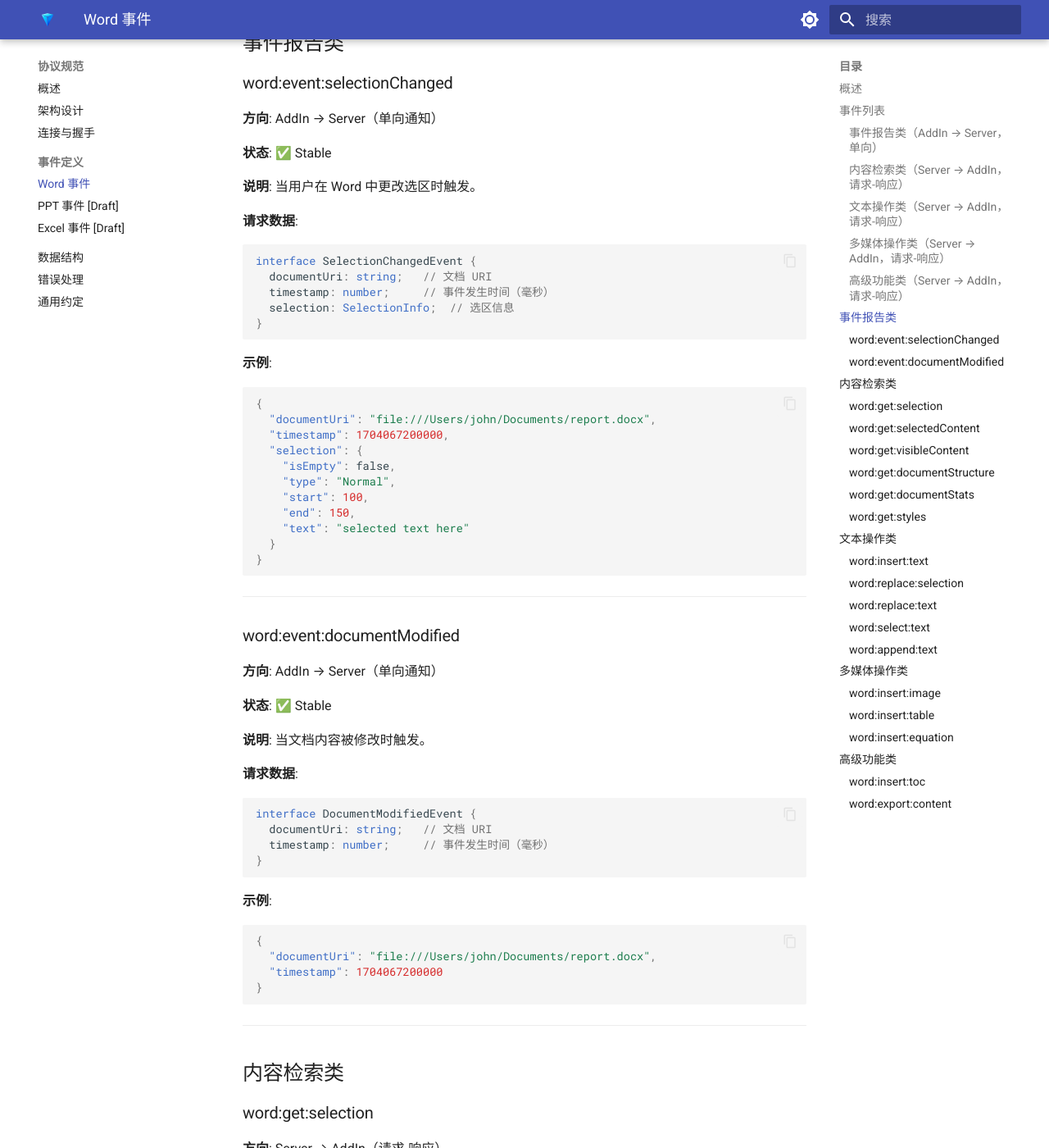
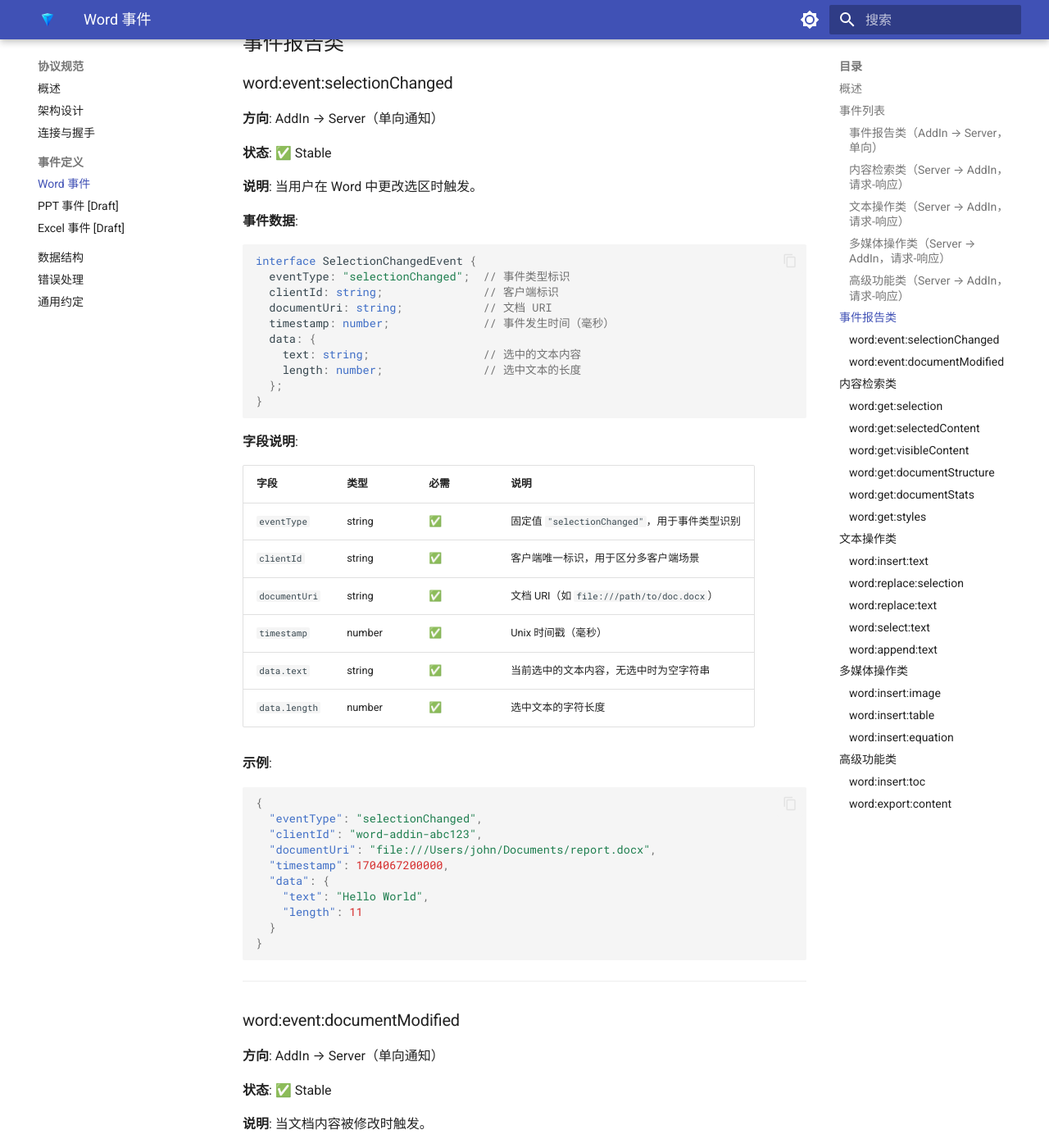
Before and after one commit to A2C-SMCP/oasp-protocol, an MkDocs documentation site: the page built from docs/specification/events-word.md, in a window 1280 px wide and 1400 px high, scrolled down 1913 px. Shown: the whole window at 82% size. Built offline with MkDocs 1.6.1 and Material for MkDocs 9.7.7, drawn with Linux system fonts in a browser that asks for light colours; the version menu is left out.

Commit message:
Update word:event:selectionChanged protocol spec
- Add eventType and clientId fields
- Replace selection object with simplified data structure
- Remove unused fields (isEmpty, type, start, end)
- Add data.text and data.length fields

Co-Authored-By: Claude Opus 4.5 <noreply@anthropic.com>

````diff
--- a/docs/specification/events-word.md
+++ b/docs/specification/events-word.md
@@ -61,28 +61,43 @@
 
 **说明**: 当用户在 Word 中更改选区时触发。
 
-**请求数据**:
+**事件数据**:
 
 ```typescript
 interface SelectionChangedEvent {
-  documentUri: string;   // 文档 URI
-  timestamp: number;     // 事件发生时间（毫秒）
-  selection: SelectionInfo;  // 选区信息
+  eventType: "selectionChanged";  // 事件类型标识
+  clientId: string;               // 客户端标识
+  documentUri: string;            // 文档 URI
+  timestamp: number;              // 事件发生时间（毫秒）
+  data: {
+    text: string;                 // 选中的文本内容
+    length: number;               // 选中文本的长度
+  };
 }
 ```
+
+**字段说明**:
+
+| 字段 | 类型 | 必需 | 说明 |
+|------|------|------|------|
+| `eventType` | string | ✅ | 固定值 `"selectionChanged"`，用于事件类型识别 |
+| `clientId` | string | ✅ | 客户端唯一标识，用于区分多客户端场景 |
+| `documentUri` | string | ✅ | 文档 URI（如 `file:///path/to/doc.docx`） |
+| `timestamp` | number | ✅ | Unix 时间戳（毫秒） |
+| `data.text` | string | ✅ | 当前选中的文本内容，无选中时为空字符串 |
+| `data.length` | number | ✅ | 选中文本的字符长度 |
 
 **示例**:
 
 ```json
 {
+  "eventType": "selectionChanged",
+  "clientId": "word-addin-abc123",
   "documentUri": "file:///Users/john/Documents/report.docx",
   "timestamp": 1704067200000,
-  "selection": {
-    "isEmpty": false,
-    "type": "Normal",
-    "start": 100,
-    "end": 150,
-    "text": "selected text here"
+  "data": {
+    "text": "Hello World",
+    "length": 11
   }
 }
 ```
````
Also changed, not shown: docs/appendix/changelog.md (+16 -0 lines).
